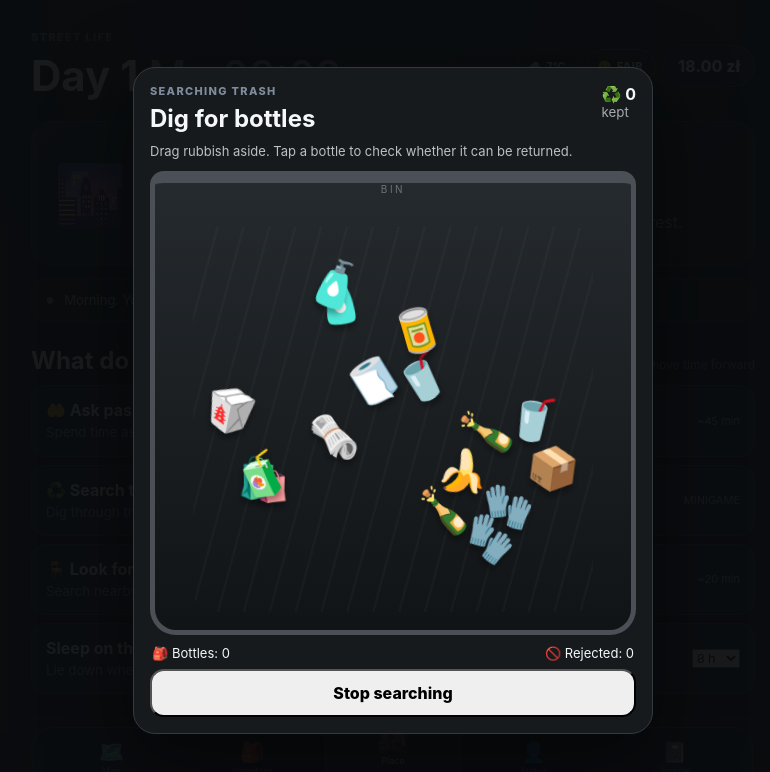
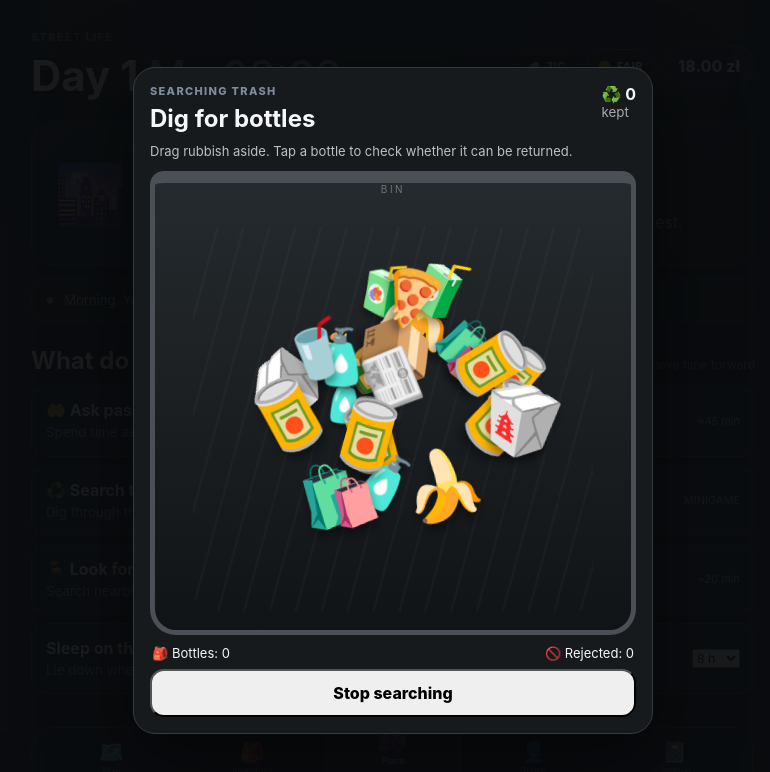
Before and after one commit to AlexanderKruk/street-life-game, a React (Vite) app: page / in a window 1280 px wide. Both pictures are taken after a click on the button 640 px from the left and 500 px from the top of the page. Shown: the top 772 px of the page, without its empty margins (247-1017 px from the left). Built offline with nearby package versions, Linux system fonts and the light colour scheme.

Commit message:
Rework trash minigame into dense layered bin

```diff
--- a/src/App.tsx
+++ b/src/App.tsx
@@ -32,7 +32,7 @@ type EffectId = 'cold' | 'free-transit' | 'well-fed'
 type ActiveEffect = { id: EffectId; expiresAt: number }
 type LifeSituation = { housing: 'Street' | 'Night shelter' | 'Schronisko'; housingUntil?: number; employment: 'Unemployed' | 'Day work'; income: 'None' | 'Irregular'; schroniskoReferral?: boolean }
 type StoredItems = { documents: boolean; medicines: number; cigarettes: number; food: number; foodFreshness: number }
-type TrashItem = { id: number; icon: string; x: number; y: number; rotation: number; bottle: boolean; returnable: boolean; collected?: boolean; moved?: boolean }
+type TrashItem = { id: number; icon: string; x: number; y: number; rotation: number; scale: number; bottle: boolean; returnable: boolean; collected?: boolean }
 
 const INITIAL_LIFE: LifeSituation = { housing: 'Street', employment: 'Unemployed', income: 'None' }
 const INITIAL_INVENTORY: Inventory = { water: 2, food: 2, foodFreshness: 100, bottles: 0, phoneBattery: 62, phoneCondition: 72, jacket: 78, documents: true, cigarettes: 6, medicines: 2, transitCard: true }
@@ -454,18 +454,21 @@ export default function App() {
   function searchStreetBottles() {
     if (activeEvent || current.id !== 'street' || trashGame) return
     const clutter = ['📰','🥤','📦','🍌','🥫','🧻','🛍️','🍕','🧤','🥡','🧃','🗞️']
-    const count = 16
-    const bottleCount = Math.floor(Math.random() * 6)
+    const count = 26
+    const bottleCount = 2 + Math.floor(Math.random() * 5)
     const bottleIndexes = new Set<number>()
     while (bottleIndexes.size < bottleCount) bottleIndexes.add(Math.floor(Math.random() * count))
     const items: TrashItem[] = Array.from({ length: count }, (_, id) => {
       const bottle = bottleIndexes.has(id)
+      const angle = Math.random() * Math.PI * 2
+      const radius = Math.sqrt(Math.random()) * 29
       return {
         id,
         icon: bottle ? (Math.random() < .5 ? '🍾' : '🧴') : clutter[Math.floor(Math.random() * clutter.length)],
-        x: 8 + Math.random() * 70,
-        y: 15 + Math.random() * 58,
-        rotation: -35 + Math.random() * 70,
+        x: 44 + Math.cos(angle) * radius,
+        y: 44 + Math.sin(angle) * radius,
+        rotation: -70 + Math.random() * 140,
+        scale: bottle ? .95 + Math.random() * .3 : 1.15 + Math.random() * .55,
         bottle,
         returnable: bottle && Math.random() < .65,
       }
@@ -474,12 +477,15 @@ export default function App() {
   }
 
   function moveTrashItem(id: number, clientX: number, clientY: number, bounds: DOMRect) {
-    setTrashGame((active) => active ? { ...active, items: active.items.map((item) => item.id === id ? {
-      ...item,
-      moved: true,
-      x: Math.max(0, Math.min(88, ((clientX - bounds.left) / bounds.width) * 100 - 6)),
-      y: Math.max(5, Math.min(82, ((clientY - bounds.top) / bounds.height) * 100 - 6)),
-    } : item) } : null)
+    setTrashGame((active) => {
+      if (!active) return null
+      const maxLayer = active.items.reduce((max, item) => item.collected ? max : Math.max(max, item.id), 0)
+      return { ...active, items: active.items.map((item) => item.id === id && item.id === maxLayer ? {
+        ...item,
+        x: Math.max(3, Math.min(82, ((clientX - bounds.left) / bounds.width) * 100 - 8)),
+        y: Math.max(3, Math.min(82, ((clientY - bounds.top) / bounds.height) * 100 - 8)),
+      } : item) }
+    })
   }
 
   function collectTrashBottle(id: number) {
@@ -852,10 +858,10 @@ export default function App() {
           {trashGame.items.map((item, index) => !item.collected && <button
             key={item.id}
             className={item.bottle ? 'trash-piece bottle-piece' : 'trash-piece'}
-            style={{ left: `${item.x}%`, top: `${item.y}%`, transform: `rotate(${item.rotation}deg)`, zIndex: index + 2 }}
+            style={{ left: `${item.x}%`, top: `${item.y}%`, transform: `rotate(${item.rotation}deg) scale(${item.scale})`, zIndex: index + 2 }}
             onPointerDown={(e) => { e.currentTarget.setPointerCapture(e.pointerId) }}
             onPointerMove={(e) => { if (!e.currentTarget.hasPointerCapture(e.pointerId)) return; moveTrashItem(item.id, e.clientX, e.clientY, e.currentTarget.parentElement!.getBoundingClientRect()) }}
-            onPointerUp={(e) => { e.currentTarget.releasePointerCapture(e.pointerId); if (item.bottle && !item.moved) collectTrashBottle(item.id) }}
+            onPointerUp={(e) => { if (e.currentTarget.hasPointerCapture(e.pointerId)) e.currentTarget.releasePointerCapture(e.pointerId) }}
             onClick={() => item.bottle && collectTrashBottle(item.id)}
           >{item.icon}</button>)}
         </div>
```
